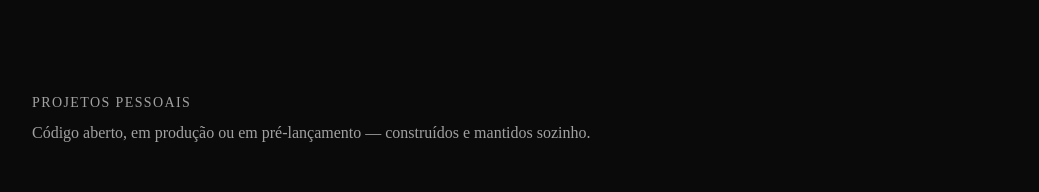
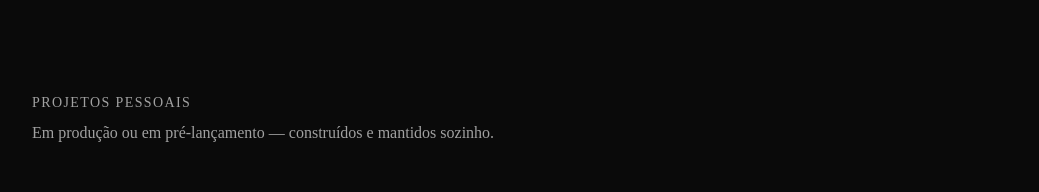
Before and after one commit to dennys-swe/portfolio, a Next.js app: page / in a window 1280 px wide. Shown: the part 1320-1512 px from the top of the page, without its empty margins (120-1159 px from the left). Built offline with nearby package versions, Linux system fonts and the light colour scheme.

Commit message:
fix: standardize test count phrasing, drop inaccurate 'open source' claim

```diff
--- a/src/components/sections/personal-projects.tsx
+++ b/src/components/sections/personal-projects.tsx
@@ -26,7 +26,7 @@ export function PersonalProjects() {
         transition={{ duration: 0.5, delay: 0.05 }}
         className="mb-12 max-w-2xl text-muted-foreground"
       >
-        Código aberto, em produção ou em pré-lançamento — construídos e mantidos sozinho.
+        Em produção ou em pré-lançamento — construídos e mantidos sozinho.
       </motion.p>
 
       <div className="grid gap-6 sm:grid-cols-2">
```
